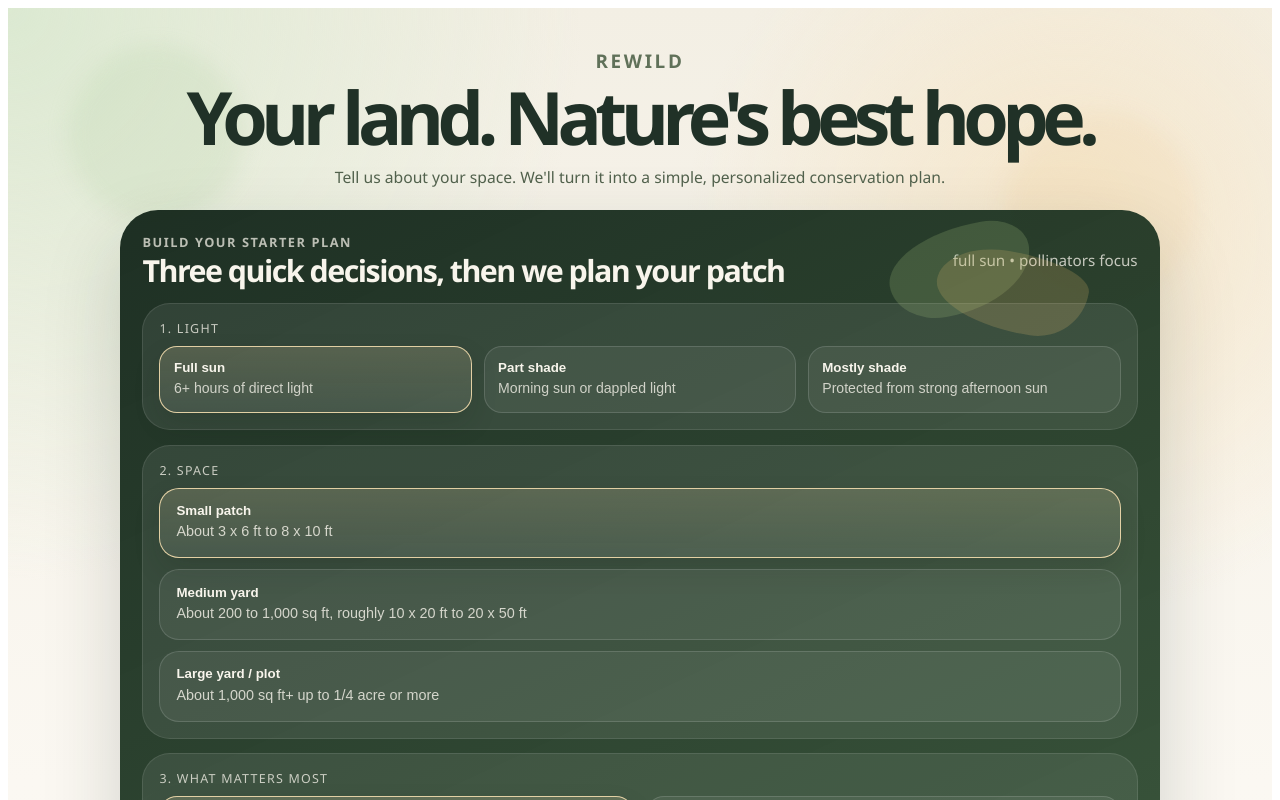
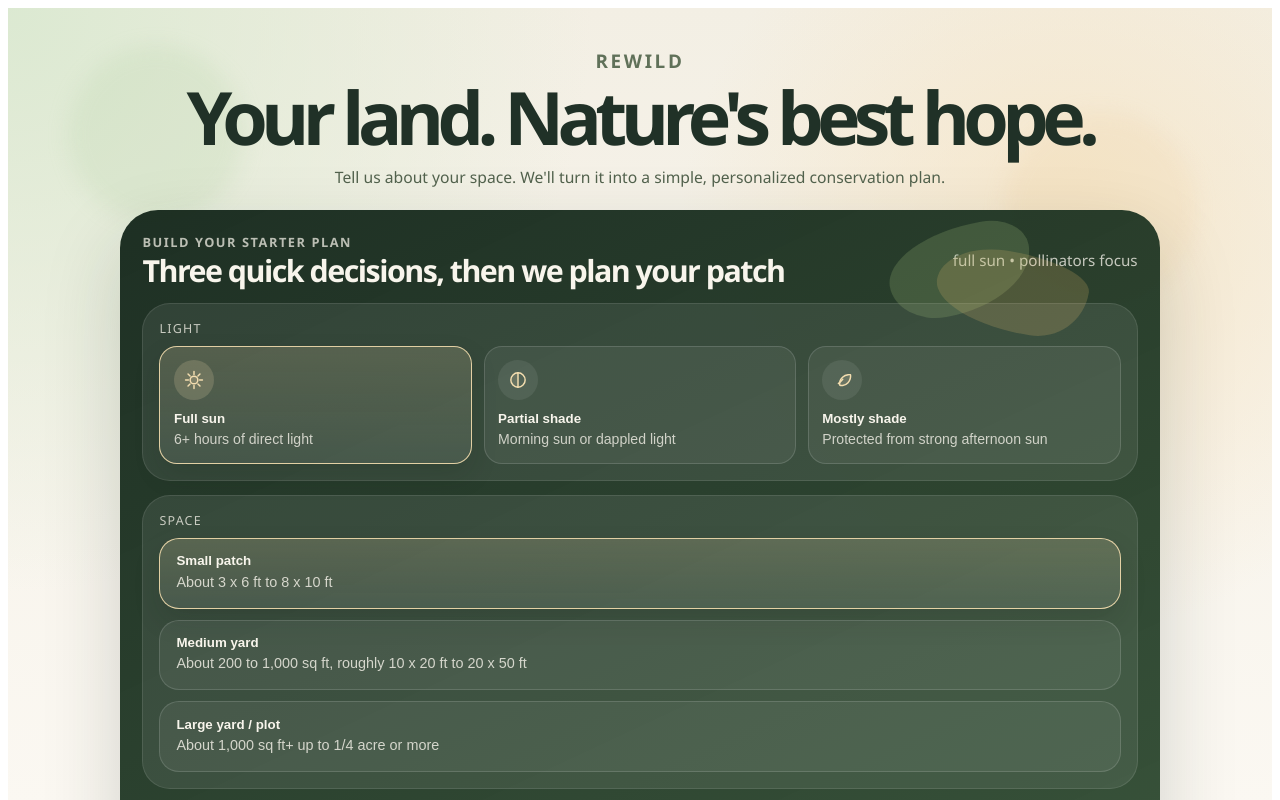
Before and after one commit to colleen-mcclowry/rewild-site, a Next.js app: page / in a window 1280 px wide. Shown: the top 800 px of the page. Built offline with nearby package versions, Linux system fonts and the light colour scheme.

Commit message:
Refine onboarding labels and lighting choices

```diff
--- a/pages/api/plants.ts
+++ b/pages/api/plants.ts
@@ -48,7 +48,7 @@ type CuratedPlant = Plant & PlantImageMeta;
 
 const sunLabels: Record<SunPreference, string> = {
   "full-sun": "Full sun",
-  "part-shade": "Part shade",
+  "part-shade": "Partial shade",
   "mostly-shade": "Mostly shade",
 };
 
--- a/pages/index.tsx
+++ b/pages/index.tsx
@@ -13,7 +13,7 @@ const sunOptions: Array<{ value: SunPreference; label: string; notes: string }>
   },
   {
     value: "part-shade",
-    label: "Part shade",
+    label: "Partial shade",
     notes: "Morning sun or dappled light",
   },
   {
@@ -63,6 +63,63 @@ const goalOptions: Array<{ value: GoalPreference; label: string; notes: string }
     notes: "A brighter, more visibly blooming mix",
   },
 ];
+
+function LightIcon({ type }: { type: SunPreference }) {
+  const iconStroke = "#f3ddaf";
+  const iconFill = "rgba(243, 221, 175, 0.14)";
+
+  if (type === "full-sun") {
+    return (
+      <svg width="22" height="22" viewBox="0 0 24 24" fill="none" aria-hidden="true">
+        <circle cx="12" cy="12" r="4.2" fill={iconFill} stroke={iconStroke} strokeWidth="1.6" />
+        <path
+          d="M12 2.8v3.1M12 18.1v3.1M21.2 12h-3.1M5.9 12H2.8M18.5 5.5l-2.2 2.2M7.7 16.3l-2.2 2.2M18.5 18.5l-2.2-2.2M7.7 7.7 5.5 5.5"
+          stroke={iconStroke}
+          strokeWidth="1.6"
+          strokeLinecap="round"
+        />
+      </svg>
+    );
+  }
+
+  if (type === "part-shade") {
+    return (
+      <svg width="22" height="22" viewBox="0 0 24 24" fill="none" aria-hidden="true">
+        <path
+          d="M12 4.2a7.8 7.8 0 1 0 0 15.6V4.2Z"
+          fill={iconFill}
+          stroke={iconStroke}
+          strokeWidth="1.6"
+          strokeLinejoin="round"
+        />
+        <path
+          d="M12 4.2a7.8 7.8 0 0 1 0 15.6"
+          stroke={iconStroke}
+          strokeWidth="1.6"
+          strokeLinecap="round"
+        />
+      </svg>
+    );
+  }
+
+  return (
+    <svg width="22" height="22" viewBox="0 0 24 24" fill="none" aria-hidden="true">
+      <path
+        d="M18.6 6.2c-4.5.5-8.5 4-9.1 8.5-.2 1.2-.1 2.2.2 3.1.9.3 2 .4 3.1.2 4.5-.6 8-4.6 8.5-9.1.1-.9.1-1.8-.1-2.6-.8-.2-1.7-.2-2.6-.1Z"
+        fill={iconFill}
+        stroke={iconStroke}
+        strokeWidth="1.6"
+        strokeLinejoin="round"
+      />
+      <path
+        d="M8.1 15.9c1.7-1.4 3.3-3 4.7-4.7"
+        stroke={iconStroke}
+        strokeWidth="1.6"
+        strokeLinecap="round"
+      />
+    </svg>
+  );
+}
 
 export default function Home() {
   const [zip, setZip] = useState("");
@@ -327,7 +384,7 @@ export default function Home() {
                   opacity: 0.76,
                 }}
               >
-                1. Light
+                Light
               </p>
               <div
                 style={{
@@ -359,6 +416,22 @@ export default function Home() {
                         boxShadow: isActive ? "0 12px 26px rgba(19, 29, 21, 0.16)" : "none",
                       }}
                     >
+                      <div
+                        style={{
+                          display: "inline-flex",
+                          alignItems: "center",
+                          justifyContent: "center",
+                          width: "2.5rem",
+                          height: "2.5rem",
+                          borderRadius: "999px",
+                          marginBottom: "0.65rem",
+                          background: isActive
+                            ? "rgba(243, 221, 175, 0.18)"
+                            : "rgba(255,255,255,0.08)",
+                        }}
+                      >
+                        <LightIcon type={option.value} />
+                      </div>
                       <div style={{ fontWeight: 700, marginBottom: "0.2rem" }}>{option.label}</div>
                       <div style={{ fontSize: "0.88rem", opacity: 0.78, lineHeight: 1.45 }}>
                         {option.notes}
@@ -386,7 +459,7 @@ export default function Home() {
                   opacity: 0.76,
                 }}
               >
-                2. Space
+                Space
               </p>
               <div style={{ display: "grid", gap: "0.7rem" }}>
                 {spaceOptions.map((option) => {
@@ -439,7 +512,7 @@ export default function Home() {
                   opacity: 0.76,
                 }}
               >
-                3. What matters most
+                What matters most
               </p>
               <div
                 style={{
```
